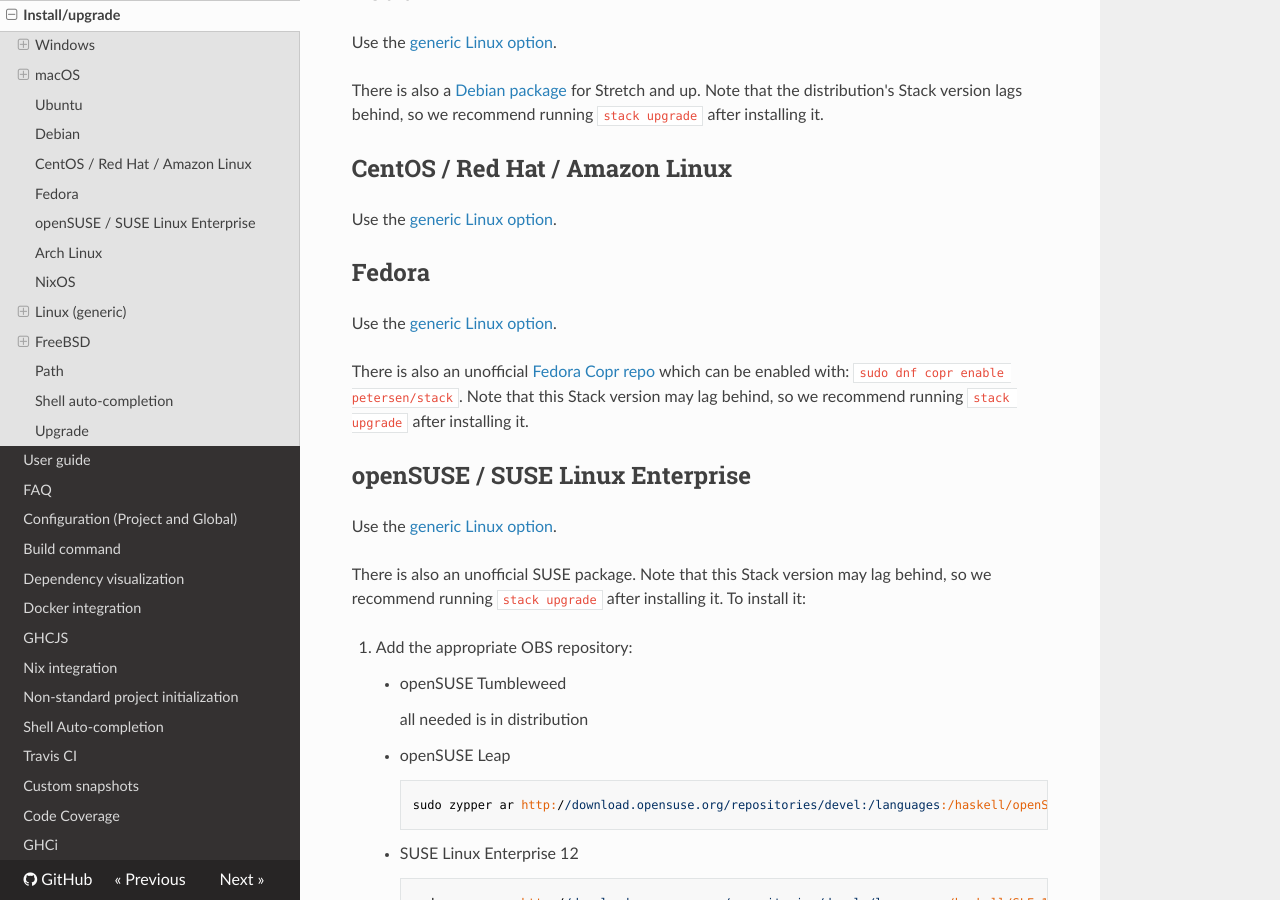
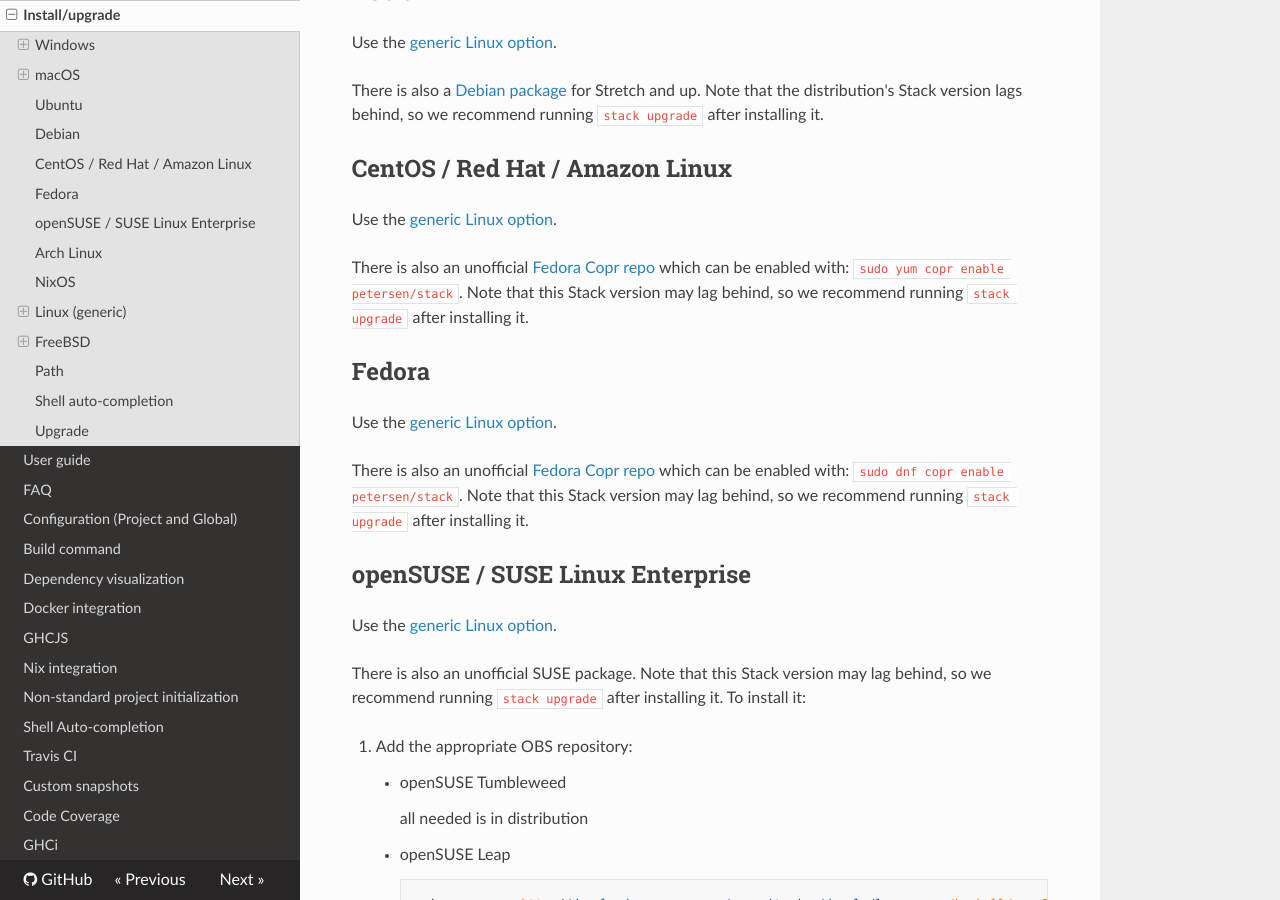
Before and after one commit to commercialhaskell/stack, an MkDocs documentation site: the page built from doc/install_and_upgrade.md, in a window 1280 px wide and 900 px high, scrolled down 2759 px. Built offline with MkDocs 1.6.1, drawn with Linux system fonts in a browser that asks for light colours; nearby versions of some CDN libraries; old or Windows-style settings are respelled for this version of MkDocs.

Commit message:
install_and_upgrade: mention Copr repo for RHEL/Centos too

```diff
--- a/doc/install_and_upgrade.md
+++ b/doc/install_and_upgrade.md
@@ -137,6 +137,12 @@
 ## <a name="centos"></a>CentOS / Red Hat / Amazon Linux
 
 Use the [generic Linux option](#linux).
+
+There is also an unofficial
+[Fedora Copr repo](https://copr.fedoraproject.org/coprs/petersen/stack/) which
+can be enabled with: `sudo yum copr enable petersen/stack`. Note that this Stack
+version may lag behind, so we recommend running `stack upgrade` after installing
+it.
 
 ## Fedora
 
```
